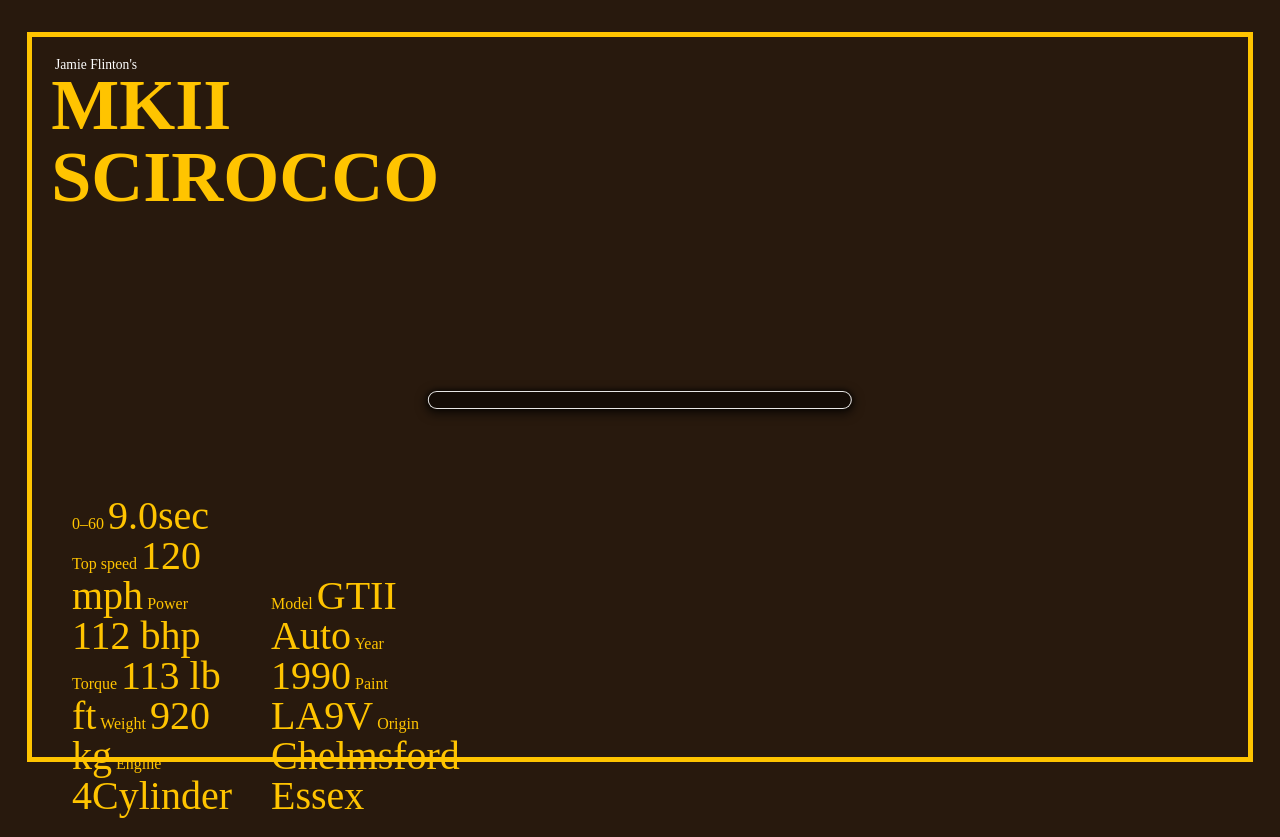
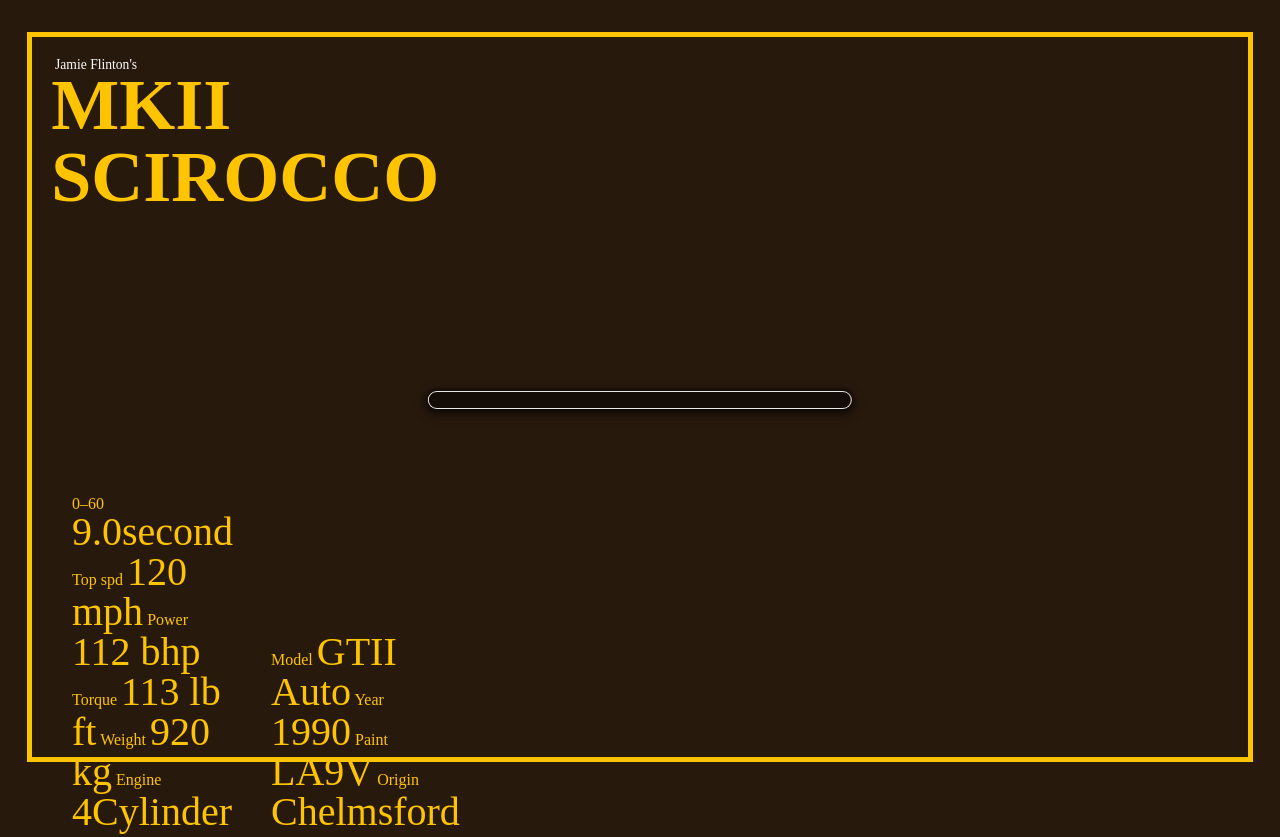
Before and after one commit to jamieflinton/2023, a plain HTML site: page index.html in a window 1280 px wide. Drawn offline with Linux system fonts and the light colour scheme; some packages are replaced by stand-ins of ours; a script that the page names is missing; a web font is replaced by a local one.

Commit message:
Update index.html

```diff
--- a/index.html
+++ b/index.html
@@ -42,8 +42,8 @@
 
           <ul id="specs">
             <li>
-              0–60	<p1 id="spe">9.0sec</p1>
-  Top speed	<p1 id="spe">120 mph</p1>
+              0–60	<p1 id="spe">9.0second</p1>
+  Top spd	<p1 id="spe">120 mph</p1>
   Power	<p1 id="spe">112 bhp</p1>
   Torque	<p1 id="spe">113 lb ft</p1>
   Weight	<p1 id="spe">920 kg</p1>
@@ -55,7 +55,7 @@
               Model	<p1 id="spe">GTII Auto</p1>
               Year	<p1 id="spe">1990</p1>
               Paint	<p1 id="spe">LA9V</p1>
-              Origin	<p1 id="spe">Chelmsford Essex</p1>
+              Origin	<p1 id="spe">Chelmsford</p1>
             </li>
           </ul>
         </div>
```
